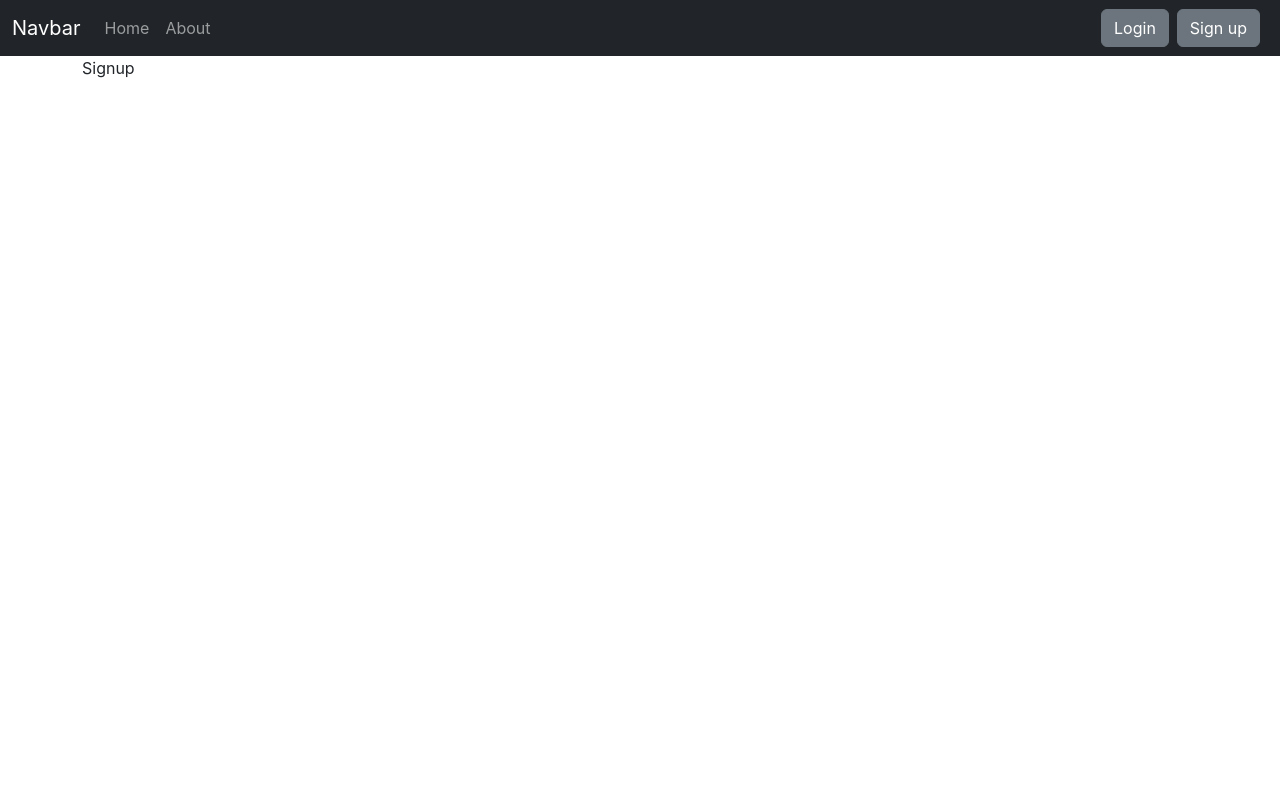
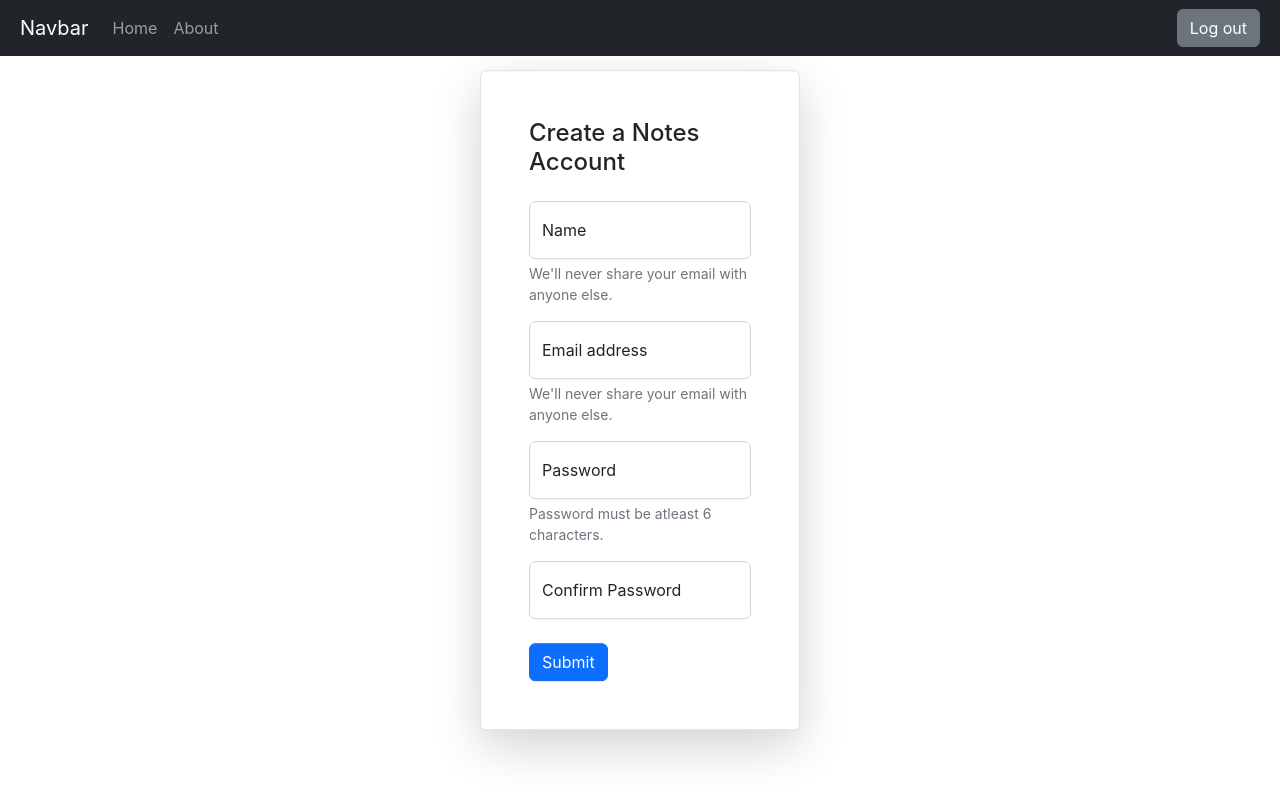
Before and after one commit to devesh518/Notes-app-MERN-Stack, a React (Create React App) app: page /signup in a window 1280 px wide. Built offline with nearby package versions, Linux system fonts and the light colour scheme; sample sign-in values are in the browser's storage.

Commit message:
notes app done

```diff
--- a/src/App.js
+++ b/src/App.js
@@ -8,24 +8,36 @@ import Navbar from './Components/Navbar';
 import { Home } from './Components/Home';
 import { About } from './Components/About';
 import NoteState from './Context/Notes/NoteState';
-// import Alert from './Components/Alert';
+import Alert from './Components/Alert';
 import Login from './Components/Login';
 import Signup from './Components/Signup';
 // import Notes from './Components/Notes';
+import { useState } from 'react';
 
 function App() {
+  const [alert, setAlert] = useState(null)
+
+  const showAlert = (message, type) => {
+    setAlert({
+      msg: message,
+      type: type
+    })
+    setTimeout(()=>{
+      setAlert(null);
+    }, 150000);
+  }
   return (
     <>
       <NoteState>
         <Router>
           <Navbar />
-          {/* <Alert message="YOOOO WASSSUUUPPPP" /> */}
+          <Alert alert = {alert} />
           <div className="container">
             <Routes>
-              <Route path="/" element={<Home />}></Route>
+              <Route path="/" element={<Home showAlert={showAlert} />}></Route>
               <Route path="/about" element={<About />}></Route>
-              <Route path="/login" element={<Login />}></Route>
-              <Route path="/signup" element={<Signup />}></Route>
+              <Route path="/login" element={<Login showAlert={showAlert}/>}></Route>
+              <Route path="/signup" element={<Signup showAlert={showAlert}  />}></Route>
             </Routes>
           </div>
         </Router>
--- a/src/Components/Alert.js
+++ b/src/Components/Alert.js
@@ -1,13 +1,18 @@
 import React from "react";
 
 const Alert = (props) => {
+    // const capitalize = (word) => {
+    //     const lower = word.toLowerCase();
+    //     return lower.charAt(0).toUpperCase() + lower.slice(1);
+    // }
     return (
-        <div>
-            <div className="alert alert-primary" role="alert">
-                {props.message}
-            </div>
+        <div style={{ height: '50px'}} className='d-block'>
+            {props.alert && <div className={`alert alert-${props.alert.type} alert-dismissible fade show`} role="alert">
+            <button type="button" className="btn-close" data-bs-dismiss="alert" aria-label="Close"></button>
+                {props.alert.msg}
+            </div>}
         </div>
-    );
+    )
 };
 
 export default Alert;
--- a/src/Components/Home.js
+++ b/src/Components/Home.js
@@ -1,11 +1,11 @@
 import React from 'react'
 import Notes from './Notes'
 
-export const Home = () => {
-
+export const Home = (props) => {
+  const {showAlert} = props
   return (
     <div className="container">
-      <Notes/>
+      <Notes showAlert={showAlert} />
     </div>
   )
 }
--- a/src/Components/Login.js
+++ b/src/Components/Login.js
@@ -1,6 +1,16 @@
-import React from 'react'
+import React, { useState } from 'react'
+import { useNavigate } from 'react-router-dom'
 
-const Login = () => {
+const Login = (props) => {
+    // Creating a useState hook for email and password
+    const [credentials, setCredentials] = useState({email: "", password: ""})
+
+    // Creating an object for useNavigate hook
+    const navigate = useNavigate();
+
+    // De-structuring showAlert from props
+    const { showAlert } = props;
+
     const handleSubmit = async (event) => {
         event.preventDefault();
         const response = await fetch(`http://localhost:5000/api/auth/login`, {
@@ -8,30 +18,54 @@ const Login = () => {
             headers: {
               'Content-Type': 'application/json',
             },
-            body: JSON.stringify({email, password})
+            body: JSON.stringify({email: credentials.email, password: credentials.password})
         });
         // const note = await response.json(); // parses JSON response into native JavaScript objects
         const json = await response.json();
         console.log(json);
+        if(json.success){
+            localStorage.setItem('token', json.authtoken);
+            // redirect("/");
+            showAlert("Logged in successfully", "success");
+            navigate("/");
+        }
+        else{
+            showAlert("Invalid credentials", "danger");
+        }
+    }
+
+    const onChange = (event) => {
+        setCredentials({...credentials, [event.target.name]: event.target.value})
+    }
+
+    // Putting in-line styles into re-usable variables
+    const styles = {
+        // IDK HOW TO USE THIS SHIT MAN WTF
+        background: {
+            // margin: '0px',
+            // padding: '0px',
+            backgroundColor: "lightgrey",
+            border: "2px solid red",
+        }
     }
 
     return (
         <>
-            <form className='container'  onSubmit={handleSubmit}>
-                <div className="container w-25 translate-middle position-absolute top-50 start-50 border p-5 rounded">
+            <form onSubmit={handleSubmit}>
+                <div className="container w-25 translate-middle position-absolute top-50 start-50 border p-5 rounded shadow-lg mb-5 bg-body" style={styles.background}>
                     <div className="mb-4">
                         <h4>Sign-in to your Notes Account</h4>
                     </div>
                     <div className="mb-3">
                         <div className="form-floating">
-                            <input type="email" className="form-control" id="floatingInput" placeholder="name@example.com" />
+                            <input type="email" className="form-control" id="email" name="email" placeholder="name@example.com" value={credentials.email} onChange={onChange} />
                             <label htmlFor="floatingInput">Email address</label>
                         </div>
                         <div id="emailHelp" className="form-text">We'll never share your email with anyone else.</div>
                     </div>
                     <div className="mb-3">
                         <div className="form-floating">
-                            <input type="password" className="form-control" id="floatingPassword" placeholder="Password" />
+                            <input type="password" className="form-control" id="password" name="password" placeholder="Password" value={credentials.password} onChange={onChange} />
                             <label htmlFor="floatingPassword">Password</label>
                         </div>
                         <div id="emailHelp" className="form-text">Password must be atleast 6 characters.</div>
@@ -40,6 +74,7 @@ const Login = () => {
                 </div>
             </form>
         </>
+
     )
 }
 
--- a/src/Components/Navbar.js
+++ b/src/Components/Navbar.js
@@ -1,17 +1,22 @@
 import React, { useEffect } from 'react'
-import { Link, useLocation } from 'react-router-dom'
+import { Link, useLocation, useNavigate } from 'react-router-dom'
 
 const Navbar = () => {
   let location = useLocation();
   useEffect(() => {
     // console.log(location.pathname);
   }, [location])
+  const navigate = useNavigate();
 
+  const handleLogout = () => {
+    localStorage.removeItem('token');
+    navigate("/login");
+  }
 
   return (
     <>
       <nav className="navbar navbar-expand-lg bg-dark navbar-dark">
-        <div className="container-fluid">
+        <div className="container-fluid mx-2">
           <Link className="navbar-brand" to="/">Navbar</Link>
           <button className="navbar-toggler" type="button" data-bs-toggle="collapse" data-bs-target="#navbarSupportedContent" aria-controls="navbarSupportedContent" aria-expanded="false" aria-label="Toggle navigation">
             <span className="navbar-toggler-icon"></span>
@@ -25,10 +30,10 @@ const Navbar = () => {
                 <Link className={`nav-link ${location.pathname === '/about' ? "active" : ""}`} to="/about">About</Link>
               </li>
             </ul>
-            <form className="d-flex" role="search">
-              <Link className="btn btn-secondary" to="/login">Login</Link>
-              <Link className="btn btn-secondary mx-2" to="/signup">Sign up</Link>
-            </form>
+            {!localStorage.getItem('token') ? <form className="d-flex" role="search">
+              <Link className="btn btn-secondary mx-3" to="/login">Login</Link>
+              <Link className="btn btn-secondary" to="/signup">Sign up</Link>
+            </form> : <button onClick={handleLogout} className='btn btn-secondary'>Log out</button>}
           </div>
         </div>
       </nav>
--- a/src/Components/NoteItem.js
+++ b/src/Components/NoteItem.js
@@ -5,7 +5,7 @@ import noteContext from '../Context/Notes/noteContext';
 const NoteItem = (props) => {
     const context = useContext(noteContext);
     const { deleteNote } = context;
-    const { note, updateNote } = props;
+    const { note, updateNote, showAlert } = props;
     return (
         <div className='col-md-3'>
             <div className="card my-3" style={{ width: '18rem' }}>
@@ -13,10 +13,10 @@ const NoteItem = (props) => {
                     <h5 className="card-title">{note.title}</h5>
                     <p className="card-text">{note.description}</p>
 
-                    <button className="btn btn-primary" onClick={()=>{updateNote(note)}}>
+                    <button className="btn btn-primary" onClick={()=>{updateNote(note);}}>
                         <i className="fa-regular fa-pen-to-square mx-2"></i>Edit
                     </button>
-                    <button className="btn btn-primary mx-2" onClick={()=>{deleteNote(note._id)}}>
+                    <button className="btn btn-primary mx-2" onClick={()=>{deleteNote(note._id); showAlert("Deleted successfully", "primary")}}>
                         <i className="fa-regular fa-trash-can mx-2"></i>Delete
                     </button>
 
--- a/src/Components/Signup.js
+++ b/src/Components/Signup.js
@@ -1,8 +1,78 @@
-import React from 'react'
+import React, { useState } from 'react'
+import { useNavigate } from 'react-router-dom'
 
-const Signup = () => {
+const Signup = (props) => {
+  // Creating a useState hook for email and password
+  const [credentials, setCredentials] = useState({ name: "", email: "", password: "", cpassword: "" })
+
+  // Creating an object for useNavigate hook
+  const navigate = useNavigate();
+
+  const handleSubmit = async (event) => {
+    event.preventDefault();
+    const { name, email, password } = credentials;
+    const response = await fetch(`http://localhost:5000/api/auth/createuser`, {
+      method: 'POST',
+      headers: {
+        'Content-Type': 'application/json',
+      },
+      body: JSON.stringify({ name, email, password })
+    });
+    // const note = await response.json(); // parses JSON response into native JavaScript objects
+    const json = await response.json();
+    console.log(json);
+    if (json.success) {
+      localStorage.setItem('token', json.authtoken);
+      navigate("/");
+    }
+    else {
+      props.showAlert("Invalid credentials", "danger");
+    }
+  }
+
+  // This function is executed whenever there is an input
+  const onChange = (event) => {
+    setCredentials({ ...credentials, [event.target.name]: event.target.value })
+  }
+
   return (
-    <div>Signup</div>
+    <>
+      <form className='container' onSubmit={handleSubmit}>
+        <div className="container d-block w-25 translate-middle position-absolute top-50 start-50 border p-5 rounded shadow-lg mb-5 bg-body">
+          <div className="mb-4">
+            <h4>Create a Notes Account</h4>
+          </div>
+          <div className="mb-3">
+            <div className="form-floating">
+              <input type="name" className="form-control" id="name" name="name" placeholder='Name' value={credentials.name} onChange={onChange} />
+              <label htmlFor="name">Name</label>
+            </div>
+            <div id="emailHelp" className="form-text">We'll never share your email with anyone else.</div>
+          </div>
+          <div className="mb-3">
+            <div className="form-floating">
+              <input type="email" className="form-control" id="email" placeholder='Email address' name="email" value={credentials.email} onChange={onChange} />
+              <label htmlFor="email">Email address</label>
+            </div>
+            <div id="emailHelp" className="form-text">We'll never share your email with anyone else.</div>
+          </div>
+          <div className="mb-3">
+            <div className="form-floating">
+              <input type="password" className="form-control" id="password" name="password" placeholder='password' value={credentials.password} onChange={onChange} />
+              <label htmlFor="floatingPassword">Password</label>
+            </div>
+            <div id="emailHelp" className="form-text">Password must be atleast 6 characters.</div>
+          </div>
+          <div className="mb-4">
+            <div className="form-floating">
+              <input type="password" className="form-control" id="cpassword" name="cpassword" placeholder='Confirm Password' value={credentials.cpassword} onChange={onChange} />
+              <label htmlFor="floatingPassword">Confirm Password</label>
+            </div>
+          </div>
+          <button type="submit" className="btn btn-primary">Submit</button>
+        </div>
+      </form>
+    </>
   )
 }
 
```
Also changed, not shown: src/Components/AddNote.js (+5 -3 lines), src/Components/Notes.js (+15 -5 lines), src/Context/Notes/NoteState.js (+4 -4 lines), src/Images/login_bg.jpg (added), 1 other file (tests, documents, lock files or other folders).
